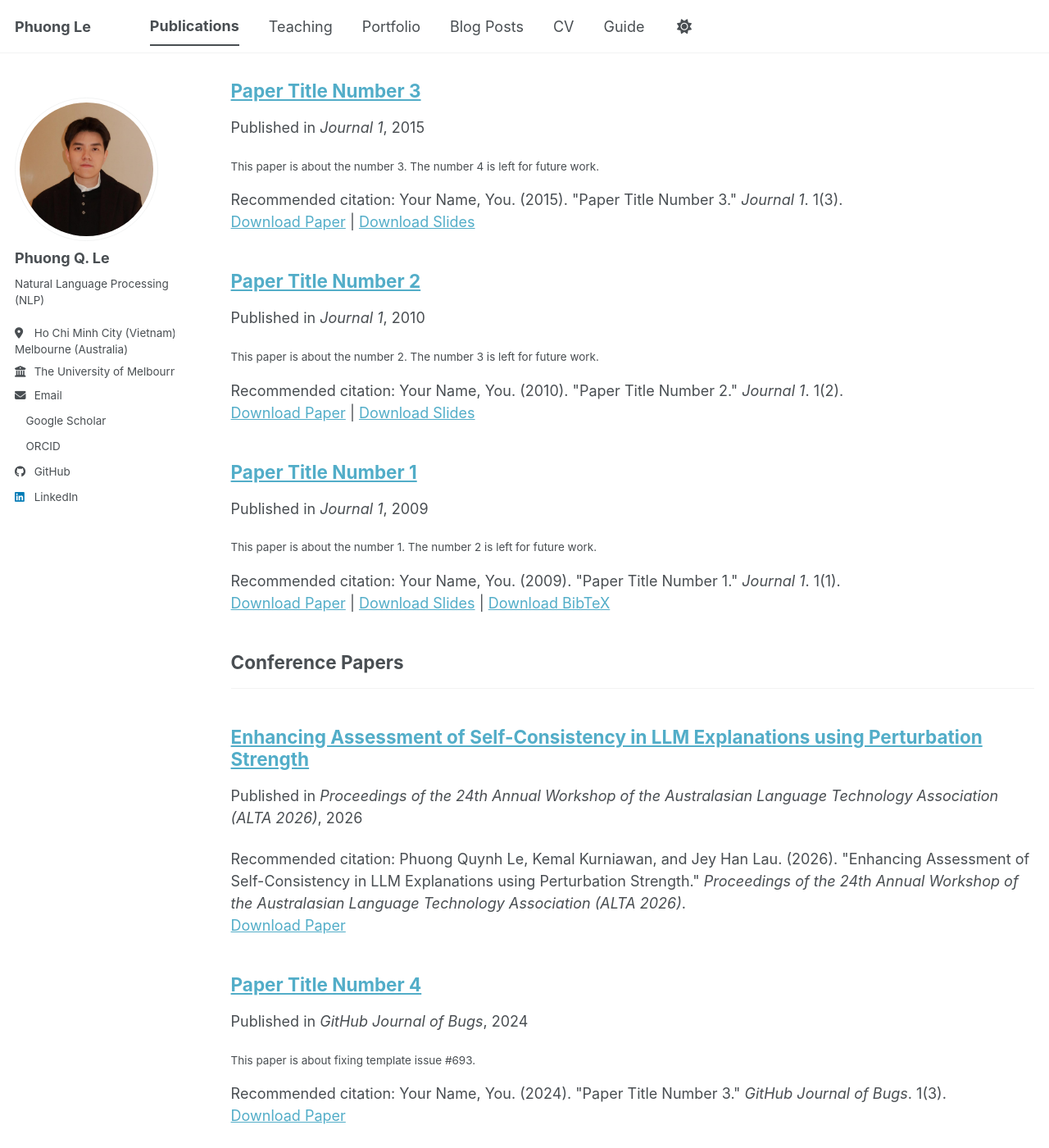
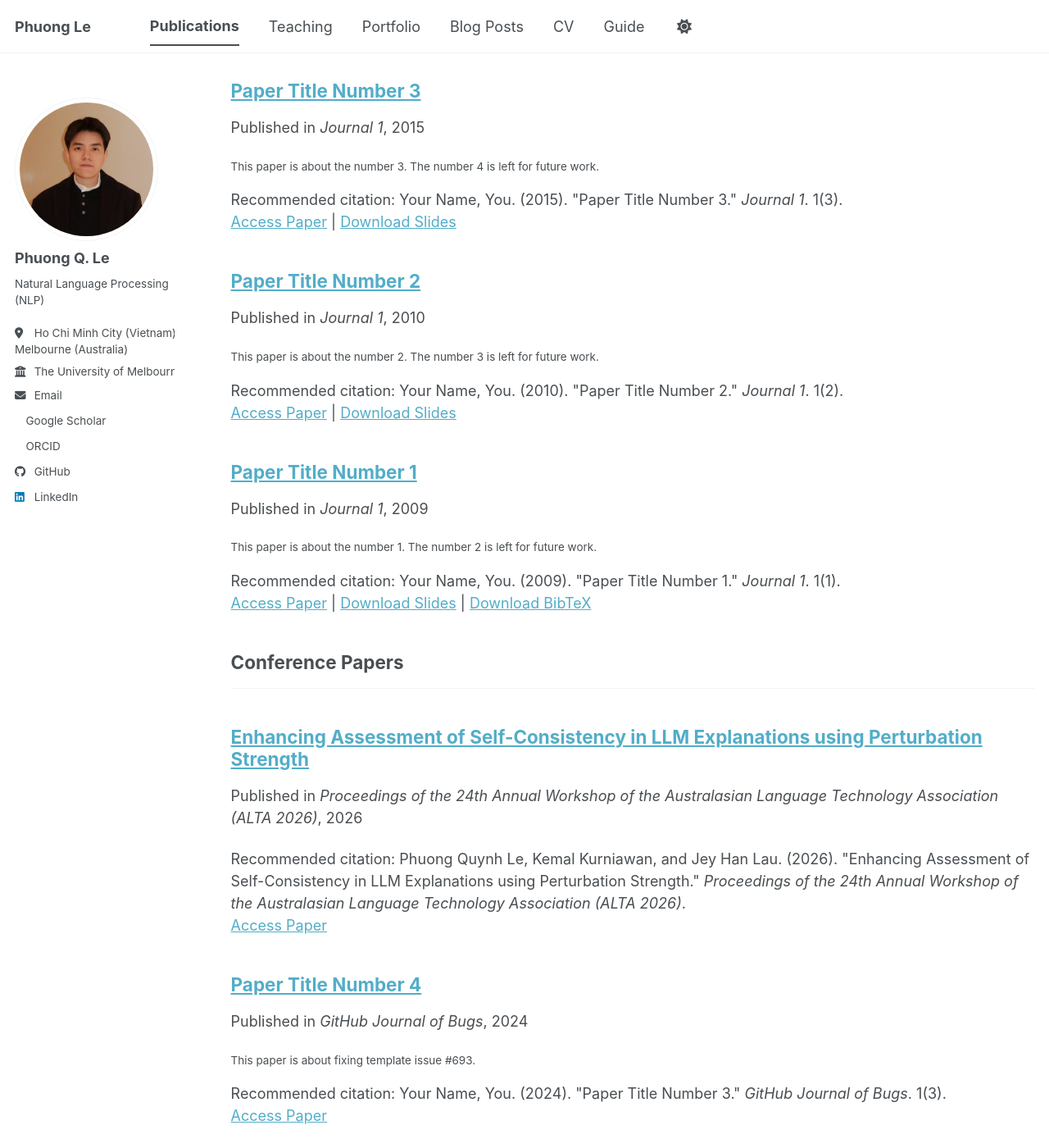
Before and after one commit to ple30/ple30.github.io, a Jekyll site: the page built from _pages/publications.html, in a window 1280 px wide and 1400 px high, scrolled down 209 px. Shown: the whole window at 82% size. Built offline with Jekyll 4.4.1, drawn with Linux system fonts in a browser that asks for light colours; a script bundle is joined from its source files by our own code; a style sheet for code colours, icons or effects is not loaded.

Commit message:
Change 'Download Paper' to 'Access Paper'

```diff
--- a/_includes/components/citations.html
+++ b/_includes/components/citations.html
@@ -5,7 +5,7 @@ Recommended citation: {{ include.citation }}<br />
 <!-- Create the variable so it exists in the event there is no citation -->
 {% assign block = "" %}
 {% if include.paperurl %}
-{% capture block %}{{ block }}<a href="{{ include.paperurl }}">Download Paper</a> | {% endcapture %}
+{% capture block %}{{ block }}<a href="{{ include.paperurl }}">Access Paper</a> | {% endcapture %}
 {% endif %}
 {% if include.slidesurl %}
 {% capture block %}{{ block }}<a href="{{ include.slidesurl }}">Download Slides</a> | {% endcapture %}
```
